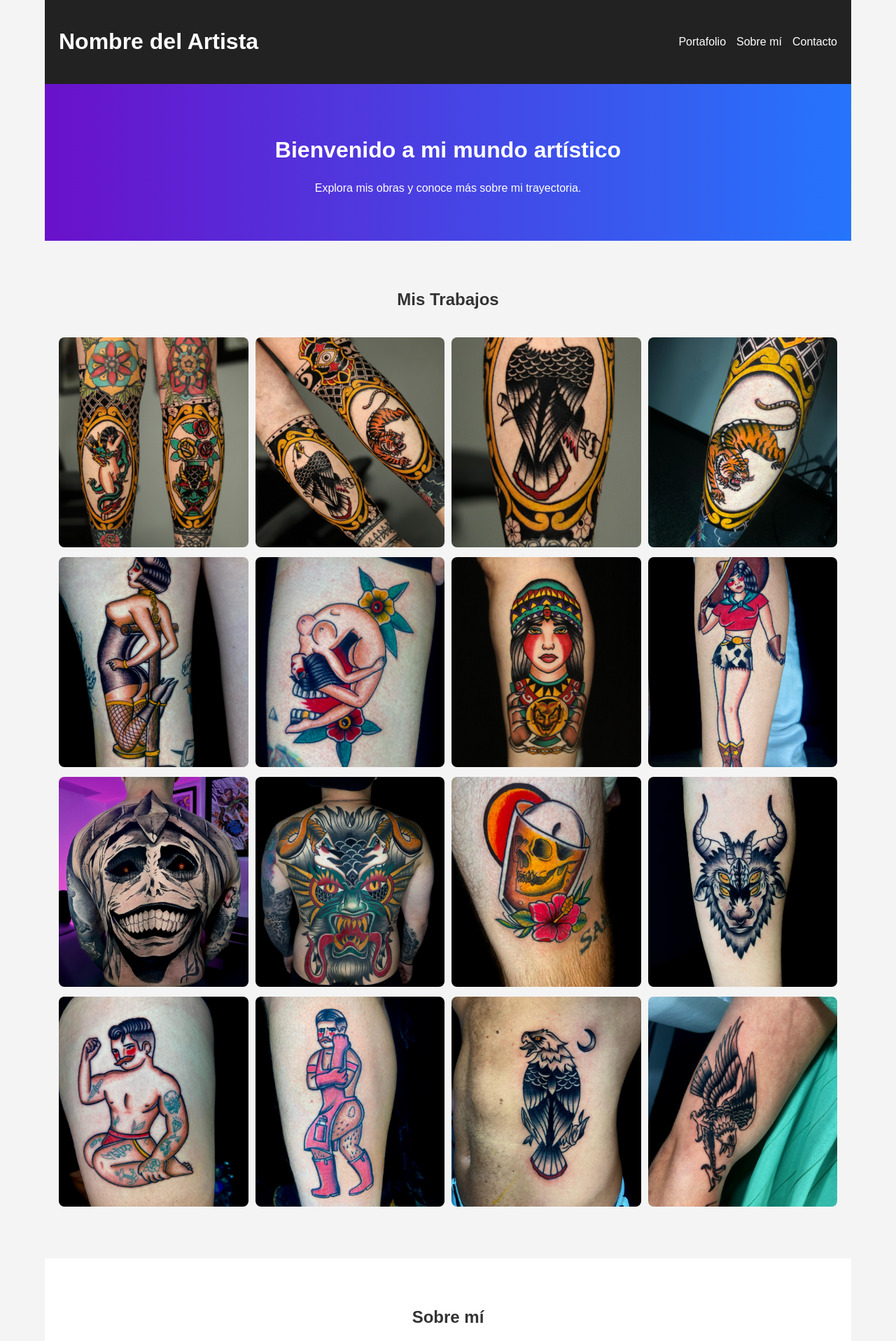
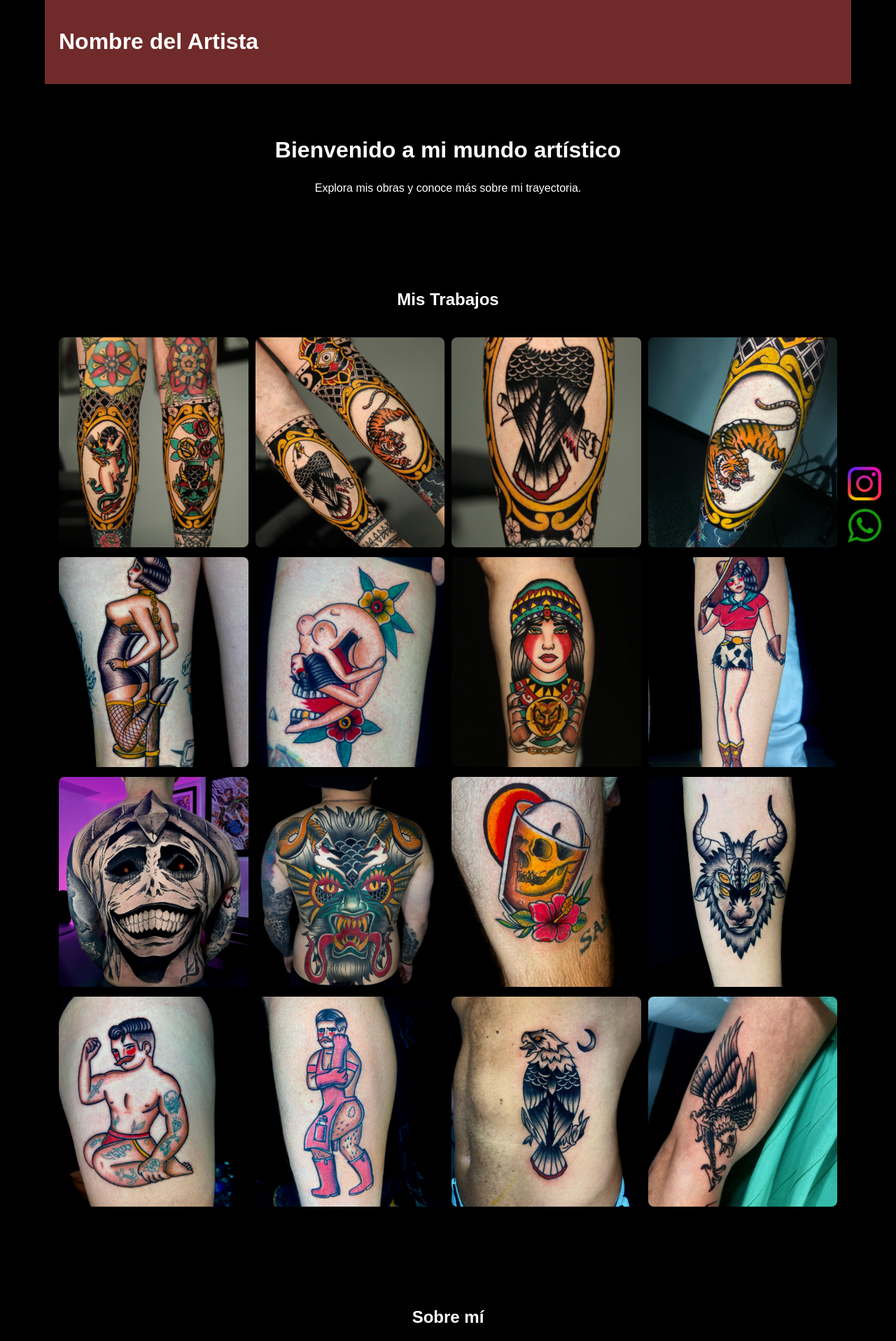
Before and after one commit to danielarodriguez4/Portfolio, a React (Vite) app: page / in a window 1280 px wide. Shown: the top 1916 px of the page at 70% size. Built offline with nearby package versions, Linux system fonts and the light colour scheme.

Commit message:
Se agregan opciones de redes sociales y se hacen modificaciones en los colores

```diff
--- a/src/PortfolioPage.css
+++ b/src/PortfolioPage.css
@@ -2,8 +2,8 @@
 body {
   margin: 0;
   font-family: Arial, sans-serif;
-  background-color: #f4f4f4;
-  color: #333;
+  background-color: #000000;
+  color: #ffffff;
 }
 
 .container {
@@ -17,7 +17,7 @@ body {
   display: flex;
   justify-content: space-between;
   align-items: center;
-  background-color: #222;
+  background-color: #702a2a;
   color: white;
   padding: 20px;
 }
@@ -29,7 +29,7 @@ body {
 }
 
 .header a {
-  color: white;
+  color: rgb(0, 0, 0);
   text-decoration: none;
 }
 
@@ -37,7 +37,7 @@ body {
 .hero {
   text-align: center;
   padding: 50px 20px;
-  background: linear-gradient(to right, #6a11cb, #2575fc);
+  background: black
   color: white;
 }
 
@@ -61,7 +61,8 @@ body {
 .about {
   padding: 50px 20px;
   text-align: center;
-  background-color: white;
+  background-color: rgb(0, 0, 0);
+  color: white;
 }
 
 /* Contact Section */
@@ -201,3 +202,39 @@ body {
   max-height: 100%;
   object-fit: contain;
 }
+
+.whatsapp-float {
+  position: fixed;
+  bottom: 20px;
+  right: 20px;
+  z-index: 1000;
+}
+
+.whatsapp-float img {
+  width: 50px;
+  height: 50px;
+  cursor: pointer;
+  transition: transform 0.3s ease-in-out;
+}
+
+.whatsapp-float img:hover {
+  transform: scale(1.1);
+}
+
+.Instagram-float {
+  position: fixed;
+  bottom: 80px;
+  right: 20px;
+  z-index: 1000;
+}
+
+.Instagram-float img {
+  width: 50px;
+  height: 50px;
+  cursor: pointer;
+  transition: transform 0.3s ease-in-out;
+}
+
+.Instragram-float img:hover {
+  transform: scale(1.1);
+}
--- a/src/PortfolioPage.jsx
+++ b/src/PortfolioPage.jsx
@@ -13,16 +13,9 @@ const PortfolioPage = () => {
 
   return (
     <div className="container">
-      {/* Header */}
+      {/* Header con redes sociales */}
       <header className="header">
         <h1>Nombre del Artista</h1>
-        <nav>
-          <ul>
-            <li><a href="#portfolio">Portafolio</a></li>
-            <li><a href="#about">Sobre mí</a></li>
-            <li><a href="#contact">Contacto</a></li>
-          </ul>
-        </nav>
       </header>
 
       {/* Hero Section */}
@@ -61,16 +54,20 @@ const PortfolioPage = () => {
         <p>Aquí puedes escribir una descripción sobre el artista, su trayectoria y experiencia.</p>
       </section>
 
-      {/* Contact Section */}
-      <section id="contact" className="contact">
-        <h2>Contacto</h2>
-        <p>Puedes contactarme a través de mis redes sociales:</p>
-        <div className="social-links">
-          <a href="#">📷 Instagram</a>
-          <a href="#">🐦 Twitter</a>
-          <a href="#">✉️ Email</a>
-        </div>
-      </section>
+      <div className="whatsapp-float">
+         <a href="https://wa.me/573207041614" target="_blank" rel="noopener noreferrer">
+         <img src="/ws.png" alt="WhatsApp" />
+         </a>
+      </div>
+
+      <div className="Instagram-float">
+         <a href="https://www.instagram.com/omardarktattoo" target="_blank" rel="noopener noreferrer">
+         <img src="/ig.png" alt="Instagram" />
+         </a>
+      </div>
+
+
+
     </div>
   );
 };
```
Also changed, not shown: public/ig.png (added), public/ws.png (added).
